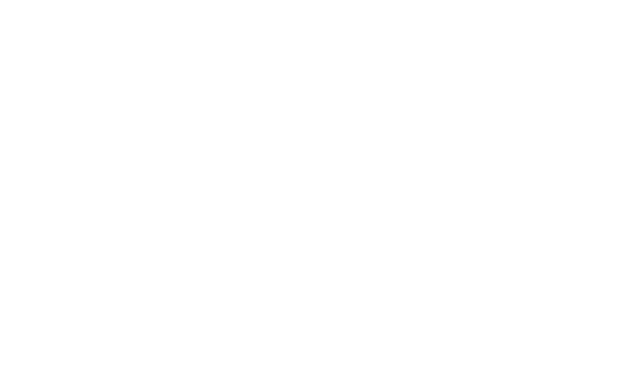
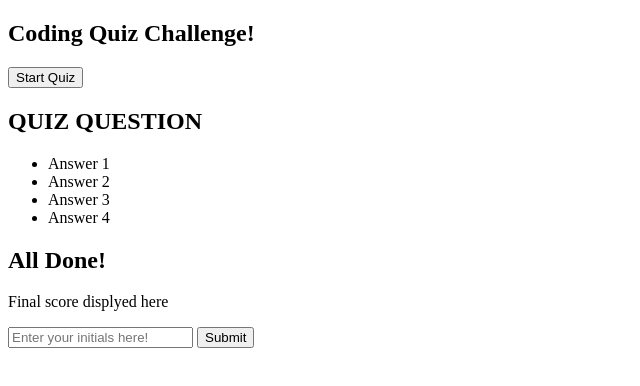
Before and after one commit to bskutivan/Code-Quiz, a plain HTML site: page index.html in a window 1280 px wide. Shown: the whole page, without its empty margins (0-640 px from the left). Drawn offline with Linux system fonts and the light colour scheme.

Commit message:
built out pseudocode in html

```diff
--- a/index.html
+++ b/index.html
@@ -8,6 +8,40 @@
     <link rel="stylesheet" href="./assets/css/style.css">
 </head>
 <body>
+    <header>
+        <!--for highscores button and timer-->
+    </header>
+    <main>
+        <section>
+            <!-- wrapper section to hold content-->
+
+            <!-- Start Screen with Start Button-->
+            <div>
+                <h2>Coding Quiz Challenge!</h2>
+                <button>Start Quiz</button>
+            </div>
+
+            <!-- temporary div to style out quiz questions-->
+            <div>
+                <h2>QUIZ QUESTION</h2>
+                <!--List of possible answers-->
+                <ul>
+                    <li>Answer 1</li>
+                    <li>Answer 2</li>
+                    <li>Answer 3</li>
+                    <li>Answer 4</li>
+                </ul>
+            </div>
+
+            <!-- Final Screen with highscore submiton-->
+            <div>
+                <h2>All Done!</h2>
+                <p>Final score displyed here</p>
+                <input type="text" placeholder="Enter your initials here!" />
+                <button type="submit">Submit</button>
+            </div>
+        </section>
+    </main>
     <script src="./assets/js/script.js"></script>
 </body>
 </html>
```
